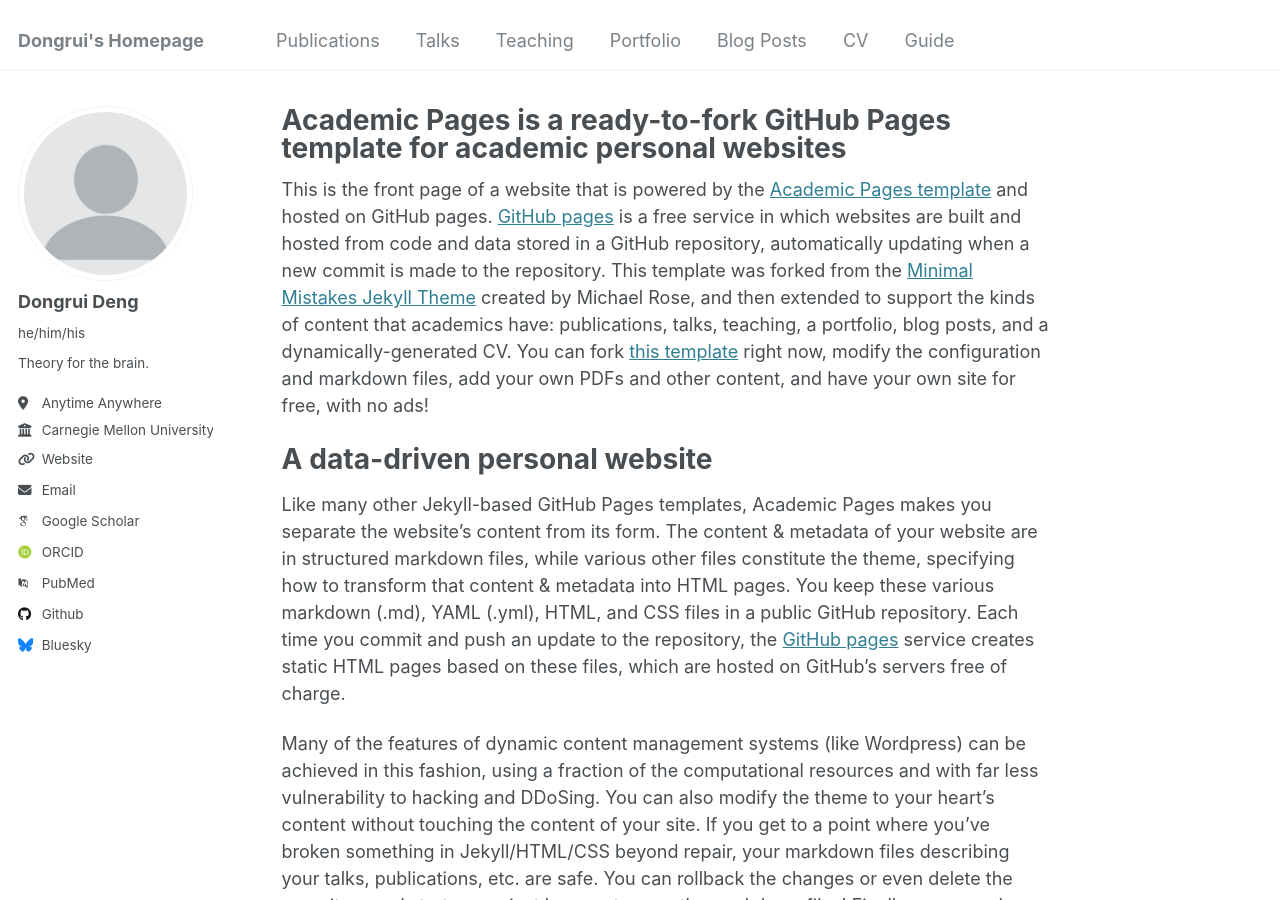
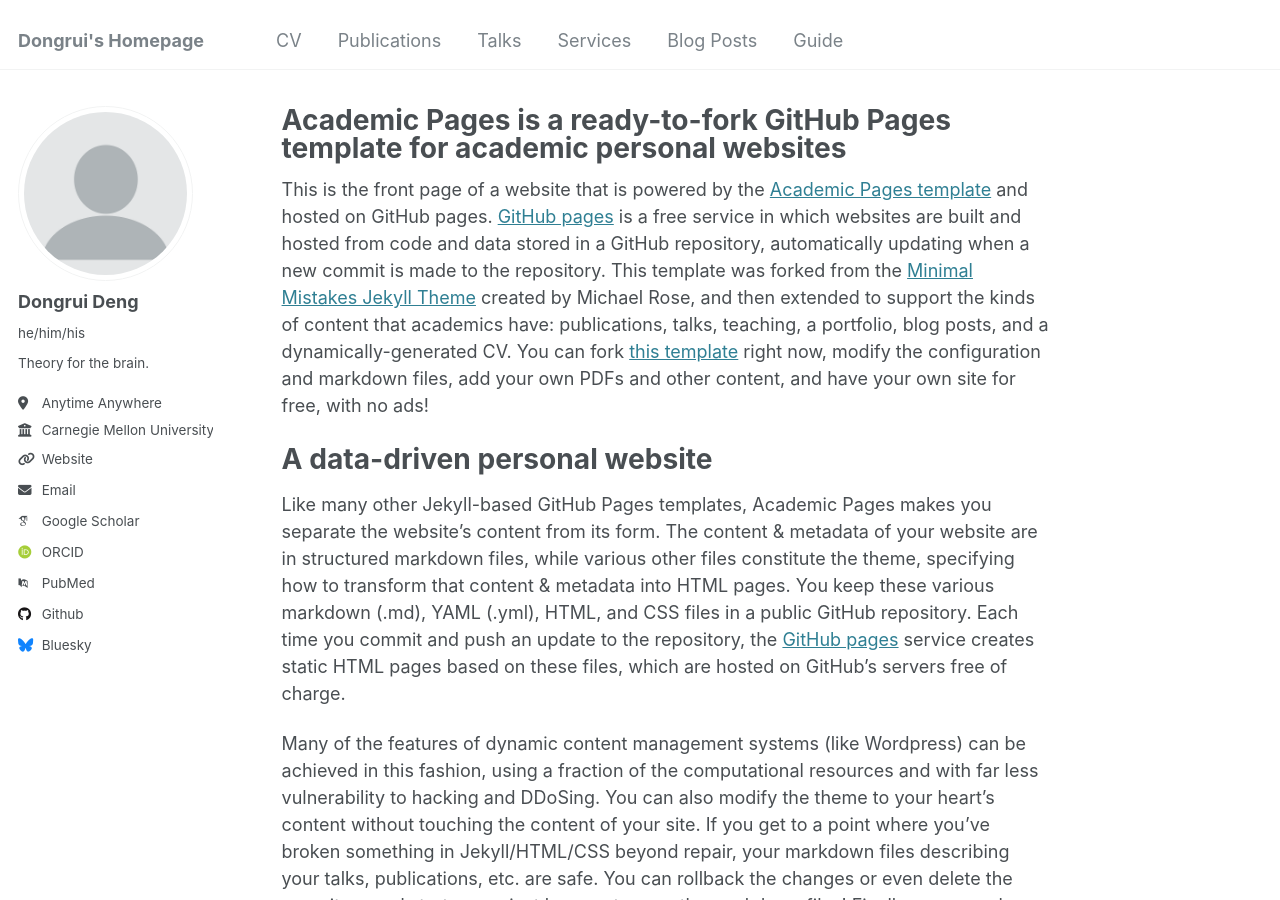
Before and after one commit to dongruid/dongruid.github.io, a Jekyll site: the page built from _pages/about.md, in a window 1280 px wide and 900 px high. Built offline with Jekyll 4.4.1, drawn with Linux system fonts in a browser that asks for light colours; some web fonts are replaced.

Commit message:
Update navigation.yml
Rearrangement

```diff
--- a/_data/navigation.yml
+++ b/_data/navigation.yml
@@ -5,23 +5,20 @@
 # prevent it from being included in the site.
 
 main:
+  - title: "CV"
+    url: /cv/
+
   - title: "Publications"
     url: /publications/
 
   - title: "Talks"
     url: /talks/
 
-  - title: "Teaching"
+  - title: "Services"
     url: /teaching/
-
-  - title: "Portfolio"
-    url: /portfolio/
 
   - title: "Blog Posts"
     url: /year-archive/
 
-  - title: "CV"
-    url: /cv/
-
   - title: "Guide"
     url: /markdown/
```
